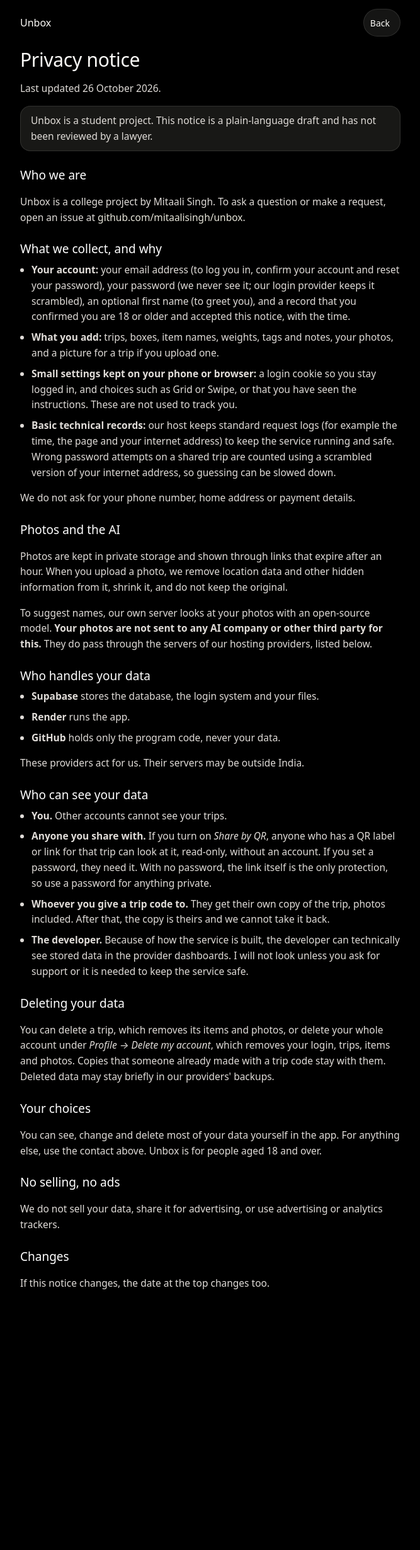
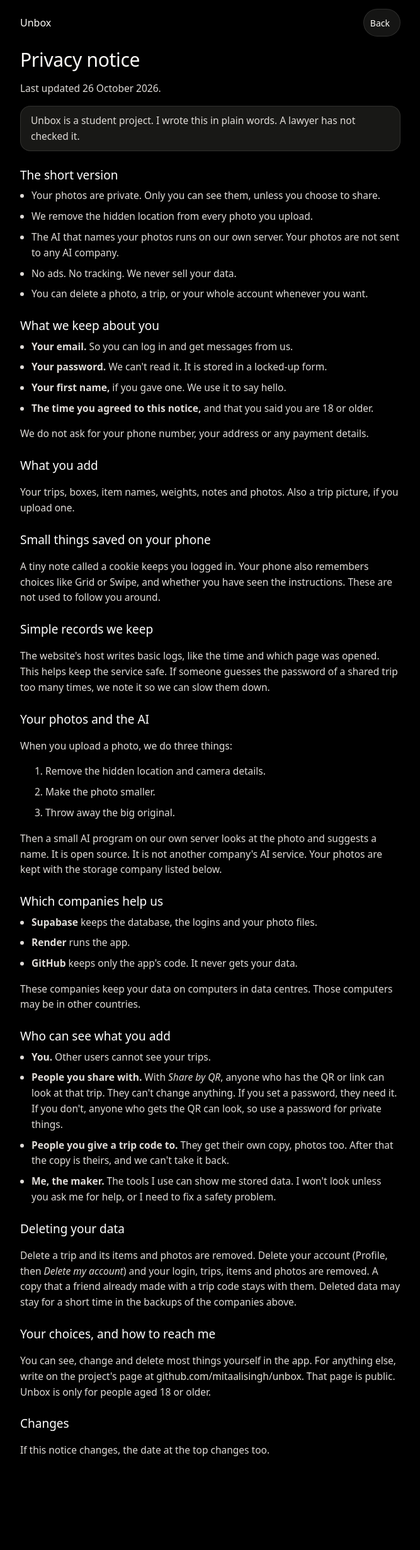
Before and after one commit to mitaalisingh/unbox, a Flask app: template templates/auth/privacy.html in a window 1280 px wide. Shown: the whole page at 63% size, without its empty margins (306-973 px from the left). Before the commit the page ends 2047 px from the top, so only its background shows below. Run offline with Flask 3, Linux system fonts and the light colour scheme; the template is opened without the code that fills it, so the values that code supplies are empty.

Commit message:
Privacy notice in simpler words; a Your privacy summary on the profile; contact email and data location set from server settings

```diff
--- a/render.yaml
+++ b/render.yaml
@@ -11,6 +11,10 @@ services:
         sync: false
       - key: SUPABASE_SECRET_KEY
         sync: false          # used ONLY to show a trip to viewers who know its viewer password
+      - key: CONTACT_EMAIL
+        sync: false          # shown on the privacy notice; optional
+      - key: DATA_LOCATION
+        sync: false          # where the data is kept, shown on the privacy notice; optional
       - key: INVITE_CODES
         sync: false          # comma-separated codes you choose; sign-up needs one
       - key: SECRET_KEY
--- a/static/style.css
+++ b/static/style.css
@@ -341,3 +341,4 @@ form.quick .row{display:flex;gap:8px;justify-content:flex-end}
 .legal h2{font-size:19px;margin:24px 0 6px;text-transform:none;letter-spacing:0;color:#fff}
 .legal p,.legal li{color:var(--body);font-size:15.5px;line-height:1.6}
 .legal ul{padding-left:18px;margin:6px 0}.legal li{margin-bottom:8px}
+.privacycard ul{padding-left:18px;margin:6px 0 4px}.privacycard li{color:var(--body);font-size:15px;line-height:1.5;margin-bottom:5px}
--- a/templates/auth/privacy.html
+++ b/templates/auth/privacy.html
@@ -5,48 +5,65 @@
 <article class="legal">
 <h1>Privacy notice</h1>
 <p class="muted small">Last updated 26 October 2026.</p>
-<p class="flash">Unbox is a student project. This notice is a plain-language draft and has not been reviewed by a lawyer.</p>
+<p class="flash">Unbox is a student project. I wrote this in plain words. A lawyer has not checked it.</p>
 
-<h2>Who we are</h2>
-<p>Unbox is a college project by Mitaali Singh. To ask a question or make a request, open an issue at <a href="https://github.com/mitaalisingh/unbox" rel="noopener">github.com/mitaalisingh/unbox</a>.</p>
+<h2>The short version</h2>
+<ul>
+  <li>Your photos are private. Only you can see them, unless you choose to share.</li>
+  <li>We remove the hidden location from every photo you upload.</li>
+  <li>The AI that names your photos runs on our own server. Your photos are not sent to any AI company.</li>
+  <li>No ads. No tracking. We never sell your data.</li>
+  <li>You can delete a photo, a trip, or your whole account whenever you want.</li>
+</ul>
 
-<h2>What we collect, and why</h2>
+<h2>What we keep about you</h2>
 <ul>
-  <li><b>Your account:</b> your email address (to log you in, confirm your account and reset your password), your password (we never see it; our login provider keeps it scrambled), an optional first name (to greet you), and a record that you confirmed you are 18 or older and accepted this notice, with the time.</li>
-  <li><b>What you add:</b> trips, boxes, item names, weights, tags and notes, your photos, and a picture for a trip if you upload one.</li>
-  <li><b>Small settings kept on your phone or browser:</b> a login cookie so you stay logged in, and choices such as Grid or Swipe, or that you have seen the instructions. These are not used to track you.</li>
-  <li><b>Basic technical records:</b> our host keeps standard request logs (for example the time, the page and your internet address) to keep the service running and safe. Wrong password attempts on a shared trip are counted using a scrambled version of your internet address, so guessing can be slowed down.</li>
+  <li><b>Your email.</b> So you can log in and get messages from us.</li>
+  <li><b>Your password.</b> We can't read it. It is stored in a locked-up form.</li>
+  <li><b>Your first name,</b> if you gave one. We use it to say hello.</li>
+  <li><b>The time you agreed to this notice,</b> and that you said you are 18 or older.</li>
 </ul>
-<p>We do not ask for your phone number, home address or payment details.</p>
+<p>We do not ask for your phone number, your address or any payment details.</p>
 
-<h2>Photos and the AI</h2>
-<p>Photos are kept in private storage and shown through links that expire after an hour. When you upload a photo, we remove location data and other hidden information from it, shrink it, and do not keep the original.</p>
-<p>To suggest names, our own server looks at your photos with an open-source model. <b>Your photos are not sent to any AI company or other third party for this.</b> They do pass through the servers of our hosting providers, listed below.</p>
+<h2>What you add</h2>
+<p>Your trips, boxes, item names, weights, notes and photos. Also a trip picture, if you upload one.</p>
 
-<h2>Who handles your data</h2>
+<h2>Small things saved on your phone</h2>
+<p>A tiny note called a cookie keeps you logged in. Your phone also remembers choices like Grid or Swipe, and whether you have seen the instructions. These are not used to follow you around.</p>
+
+<h2>Simple records we keep</h2>
+<p>The website's host writes basic logs, like the time and which page was opened. This helps keep the service safe. If someone guesses the password of a shared trip too many times, we note it so we can slow them down.</p>
+
+<h2>Your photos and the AI</h2>
+<p>When you upload a photo, we do three things:</p>
+<ol>
+  <li>Remove the hidden location and camera details.</li>
+  <li>Make the photo smaller.</li>
+  <li>Throw away the big original.</li>
+</ol>
+<p>Then a small AI program on our own server looks at the photo and suggests a name. It is open source. It is not another company's AI service. Your photos are kept with the storage company listed below.</p>
+
+<h2>Which companies help us</h2>
 <ul>
-  <li><b>Supabase</b> stores the database, the login system and your files.</li>
+  <li><b>Supabase</b> keeps the database, the logins and your photo files.</li>
   <li><b>Render</b> runs the app.</li>
-  <li><b>GitHub</b> holds only the program code, never your data.</li>
+  <li><b>GitHub</b> keeps only the app's code. It never gets your data.</li>
 </ul>
-<p>These providers act for us. Their servers may be outside India.</p>
+<p>{% if data_location %}Your data is stored in: {{ data_location }}.{% else %}These companies keep your data on computers in data centres. Those computers may be in other countries.{% endif %}</p>
 
-<h2>Who can see your data</h2>
+<h2>Who can see what you add</h2>
 <ul>
-  <li><b>You.</b> Other accounts cannot see your trips.</li>
-  <li><b>Anyone you share with.</b> If you turn on <i>Share by QR</i>, anyone who has a QR label or link for that trip can look at it, read-only, without an account. If you set a password, they need it. With no password, the link itself is the only protection, so use a password for anything private.</li>
-  <li><b>Whoever you give a trip code to.</b> They get their own copy of the trip, photos included. After that, the copy is theirs and we cannot take it back.</li>
-  <li><b>The developer.</b> Because of how the service is built, the developer can technically see stored data in the provider dashboards. I will not look unless you ask for support or it is needed to keep the service safe.</li>
+  <li><b>You.</b> Other users cannot see your trips.</li>
+  <li><b>People you share with.</b> With <i>Share by QR</i>, anyone who has the QR or link can look at that trip. They can't change anything. If you set a password, they need it. If you don't, anyone who gets the QR can look, so use a password for private things.</li>
+  <li><b>People you give a trip code to.</b> They get their own copy, photos too. After that the copy is theirs, and we can't take it back.</li>
+  <li><b>Me, the maker.</b> The tools I use can show me stored data. I won't look unless you ask me for help, or I need to fix a safety problem.</li>
 </ul>
 
 <h2>Deleting your data</h2>
-<p>You can delete a trip, which removes its items and photos, or delete your whole account under <i>Profile → Delete my account</i>, which removes your login, trips, items and photos. Copies that someone already made with a trip code stay with them. Deleted data may stay briefly in our providers' backups.</p>
+<p>Delete a trip and its items and photos are removed. Delete your account (Profile, then <i>Delete my account</i>) and your login, trips, items and photos are removed. A copy that a friend already made with a trip code stays with them. Deleted data may stay for a short time in the backups of the companies above.</p>
 
-<h2>Your choices</h2>
-<p>You can see, change and delete most of your data yourself in the app. For anything else, use the contact above. Unbox is for people aged 18 and over.</p>
-
-<h2>No selling, no ads</h2>
-<p>We do not sell your data, share it for advertising, or use advertising or analytics trackers.</p>
+<h2>Your choices, and how to reach me</h2>
+<p>You can see, change and delete most things yourself in the app. For anything else, {% if contact_email %}email me at <a href="mailto:{{ contact_email }}">{{ contact_email }}</a>{% else %}write on the project's page at <a href="https://github.com/mitaalisingh/unbox" rel="noopener">github.com/mitaalisingh/unbox</a>. That page is public{% endif %}. Unbox is only for people aged 18 or older.</p>
 
 <h2>Changes</h2>
 <p>If this notice changes, the date at the top changes too.</p>
--- a/webapp.py
+++ b/webapp.py
@@ -233,7 +233,9 @@ def create_app(sb=None, testing=False, embed_doc=None, embed_query=None, suggest
 
     @app.route("/privacy")
     def privacy():
-        return render_template("auth/privacy.html")
+        # Contact email and where the data is kept are set on the server (Render settings), so they never sit in the public code.
+        return render_template("auth/privacy.html", contact_email=os.environ.get("CONTACT_EMAIL", "").strip(),
+                               data_location=os.environ.get("DATA_LOCATION", "").strip())
 
     # ---------------- sign-up / login / reset ----------------
     # Invite codes: when INVITE_CODES is set (comma-separated), only people holding one can sign up.
```
Also changed, not shown: templates/auth/account.html (+11 -0 lines), tests/test_webapp.py (+15 -3 lines), README.md, 1 other file.
